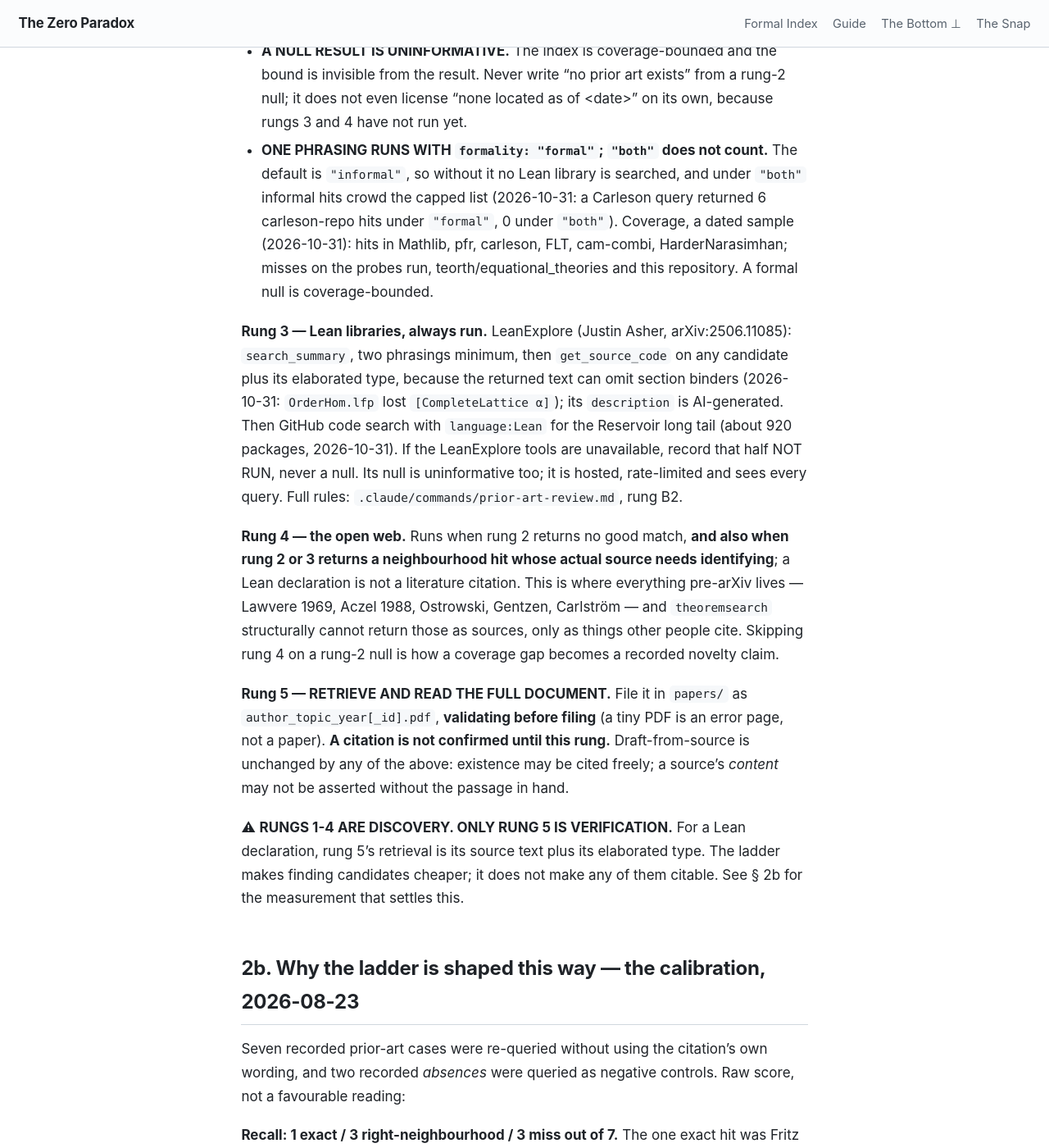
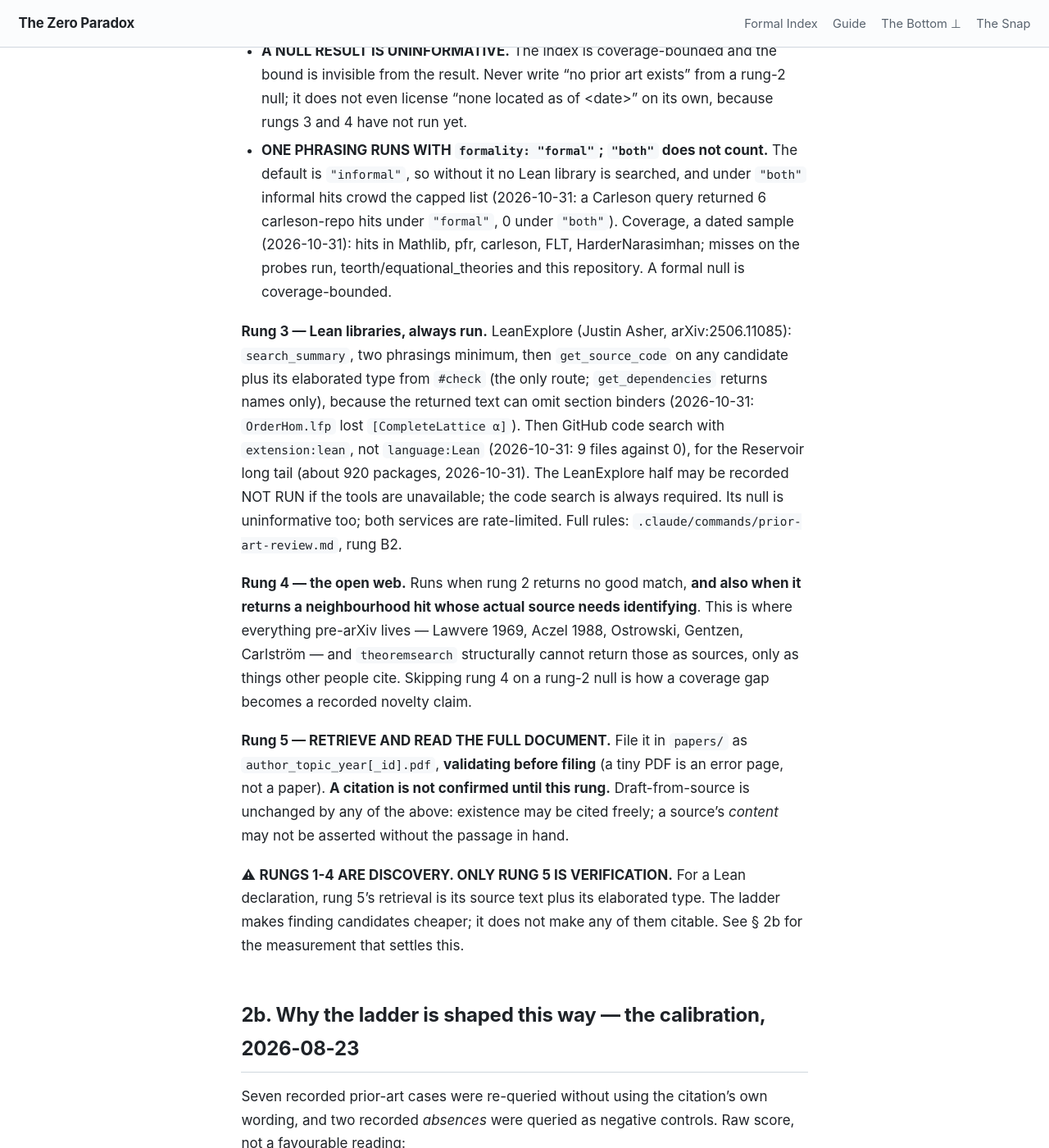
Before and after one commit to timbrigham/ZeroParadox, a Jekyll site: the page built from tools/process/prior-art.md, in a window 1280 px wide and 1400 px high, scrolled down 2987 px. Shown: the whole window at 82% size. Built offline with Jekyll 4.4.1, drawn with Linux system fonts in a browser that asks for light colours; our own code applies the rules of GitHub Pages for plain Markdown files; some of the changed text lies outside the part shown.

Commit message:
Prior-art ladder: extension:lean, #check only, revert rung C trigger
Gate round 2 fixes. GitHub code search uses extension:lean (language:Lean
returned 0 files where extension:lean returned 9). The elaborated type
comes from #check only; get_dependencies returns names. paper_filter is
restated to the tool schema. cam-combi dropped from the coverage sample.
The null rule matches B2's NOT RUN scope. Rung C's trigger is reverted
and the B2-citation rule deleted. prior-art.md mirrors these and names
R-NOCONV's rung 5 explicitly; CLAUDE.md line count unchanged.

Co-Authored-By: Claude Opus 5.5 <noreply@anthropic.com>
Claude-Session: https://claude.ai/code/session_01Qj4hZFmT3jz71cMudY2wno

```diff
--- a/tools/process/prior-art.md
+++ b/tools/process/prior-art.md
@@ -81,21 +81,21 @@ the thing a title search cannot reach. Four standing rules, each measured:
 - **ONE PHRASING RUNS WITH `formality: "formal"`; `"both"` does not count.** The default is
   `"informal"`, so without it no Lean library is searched, and under `"both"` informal hits crowd the
   capped list (2026-10-31: a Carleson query returned 6 carleson-repo hits under `"formal"`, 0 under
-  `"both"`). Coverage, a dated sample (2026-10-31): hits in Mathlib, pfr, carleson, FLT, cam-combi,
+  `"both"`). Coverage, a dated sample (2026-10-31): hits in Mathlib, pfr, carleson, FLT,
   HarderNarasimhan; misses on the probes run, teorth/equational_theories and this repository. A formal
   null is coverage-bounded.
 
 **Rung 3 — Lean libraries, always run.** LeanExplore (Justin Asher, arXiv:2506.11085): `search_summary`,
-two phrasings minimum, then `get_source_code` on any candidate plus its elaborated type, because the
-returned text can omit section binders (2026-10-31: `OrderHom.lfp` lost `[CompleteLattice α]`); its
-`description` is AI-generated. Then GitHub code search with `language:Lean` for the Reservoir long tail
-(about 920 packages, 2026-10-31). If the LeanExplore tools are unavailable, record that half NOT RUN,
-never a null. Its null is uninformative too; it is hosted, rate-limited and sees every query. Full
-rules: `.claude/commands/prior-art-review.md`, rung B2.
+two phrasings minimum, then `get_source_code` on any candidate plus its elaborated type from `#check`
+(the only route; `get_dependencies` returns names only), because the returned text can omit section
+binders (2026-10-31: `OrderHom.lfp` lost `[CompleteLattice α]`). Then GitHub code search with
+`extension:lean`, not `language:Lean` (2026-10-31: 9 files against 0), for the Reservoir long tail
+(about 920 packages, 2026-10-31). The LeanExplore half may be recorded NOT RUN if the tools are
+unavailable; the code search is always required. Its null is uninformative too; both services are
+rate-limited. Full rules: `.claude/commands/prior-art-review.md`, rung B2.
 
-**Rung 4 — the open web.** Runs when rung 2 returns no good match, **and also when rung 2 or 3 returns
-a neighbourhood hit whose actual source needs identifying**; a Lean declaration is not a literature
-citation. This is where everything pre-arXiv lives —
+**Rung 4 — the open web.** Runs when rung 2 returns no good match, **and also when it returns a
+neighbourhood hit whose actual source needs identifying**. This is where everything pre-arXiv lives —
 Lawvere 1969, Aczel 1988, Ostrowski, Gentzen, Carlström — and `theoremsearch` structurally cannot return
 those as sources, only as things other people cite. Skipping rung 4 on a rung-2 null is how a coverage
 gap becomes a recorded novelty claim.
@@ -121,8 +121,8 @@ content-exact statements. Veltri, Ahrens–Capriotti–Spadotti and Yanofsky wer
 
 **Coverage is real and provable.** arXiv:2104.02549 is **verifiably absent** from the index while sitting
 in `papers/`. So a gate blocking on "no prior art found" would have returned clear for a claim whose prior
-art this project is physically holding. ⚠ `paper_filter` takes a **TITLE, not an arXiv id** — passing an
-id returns empty, which reads exactly like absence. Verify the filter before believing its zero.
+art this project is physically holding. `paper_filter` matches arXiv ids as a prefix and other tokens as
+title substrings (the tool's schema; 2026-10-31). Verify the filter before believing its zero.
 
 **Precision: one correct abstention, and one control that was itself wrong.** The two-forks universal
 negative (`ZeroParadox/Algebra/WheelFrac.md`) drew only unrelated combinatorics — correct abstention.
@@ -147,8 +147,8 @@ which is precisely the AMM Thm 8.1 trap this project already records (those cond
 
 ⚠ **WHY THIS IS NOT A GATE, and the reasoning transfers to the next such tool.** A gate must be able to
 fail informatively. Here a null is uninformative (coverage) and a hit is a candidate, not a finding — so
-enforcement would manufacture the appearance of coverage, which is `RLY25-1` exactly. This is the rung-5
-shape from § *WHEN A FAILURE RECURS*: **the screen may replace the ENUMERATION, never the VERDICT.**
+enforcement would manufacture the appearance of coverage, which is `RLY25-1` exactly. This is rung 5 of
+the recurrence escalation ladder (`R-NOCONV`), not of the literature ladder above: **the screen may replace the ENUMERATION, never the VERDICT.**
 
 ⚠ **ITS CONTROLS SHIP WITH IT**, per the `check_checkers.py` move — the control is the deliverable. The
 two standing controls are the WheelFrac two-forks negative (must return nothing usable) and a Lawvere /
@@ -285,7 +285,7 @@ free analyticity lemmas, and the standard NAME for a thing described longhand.
    `@[simps]`) that have **no source line to grep**.
 3. **One literature search** if the object has a name — **run the LADDER in order: `.claude-local/papers/`
    → `theoremsearch` (one phrasing `formality: "formal"`) → Lean libraries (LeanExplore, GitHub
-   `language:Lean`) → the open web → RETRIEVE THE FULL DOCUMENT.** Three phrasings minimum at
+   `extension:lean`) → the open web → RETRIEVE THE FULL DOCUMENT.** Three phrasings minimum at
    `theoremsearch`; ignore its similarity score; **every null is UNINFORMATIVE** (coverage-bounded).
    **Rungs 1–4 are DISCOVERY, only rung 5 is VERIFICATION** — a returned body is not a passage in hand.
    📖 `tools/process/prior-art.md` §§ 2a–2b.
```
Also changed, not shown: CLAUDE.md (+1 -1 lines), .claude/commands/prior-art-review.md.
